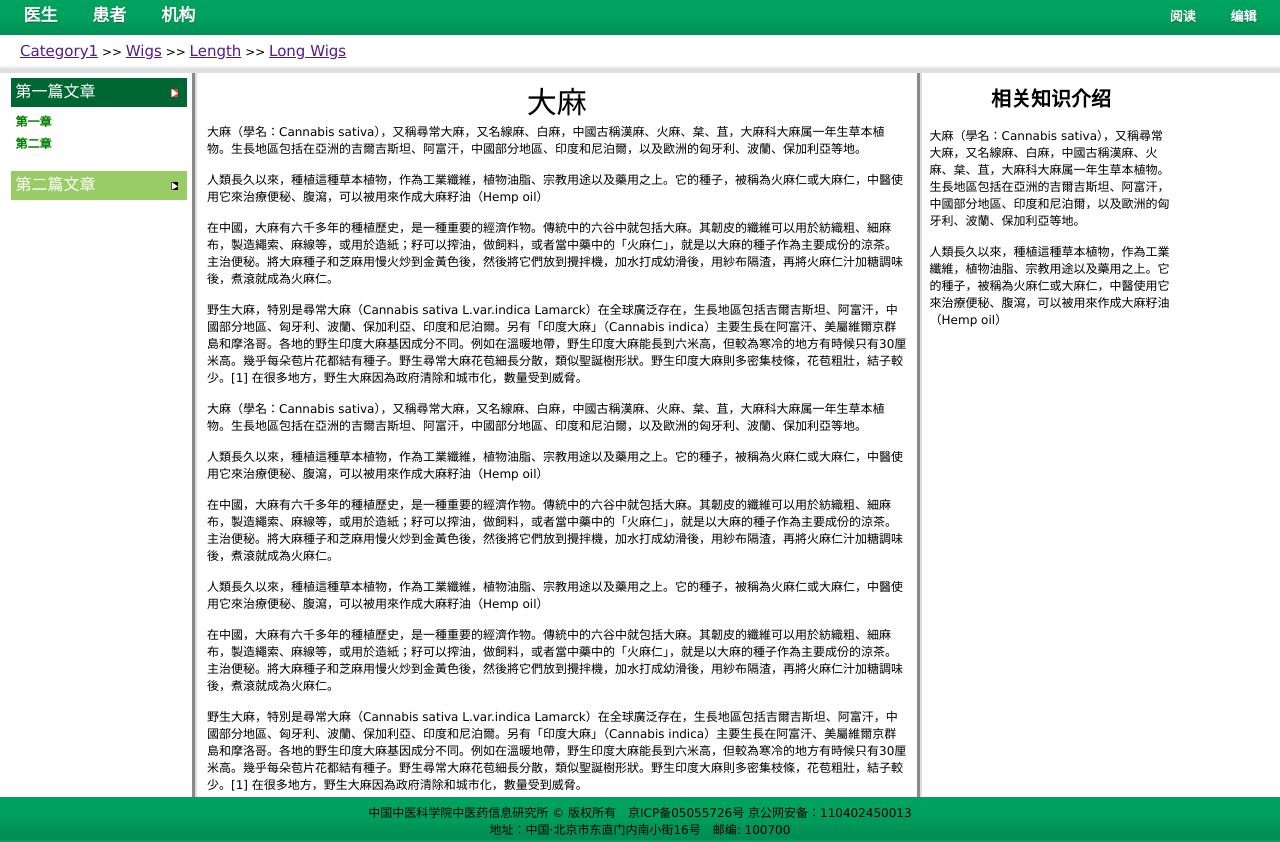
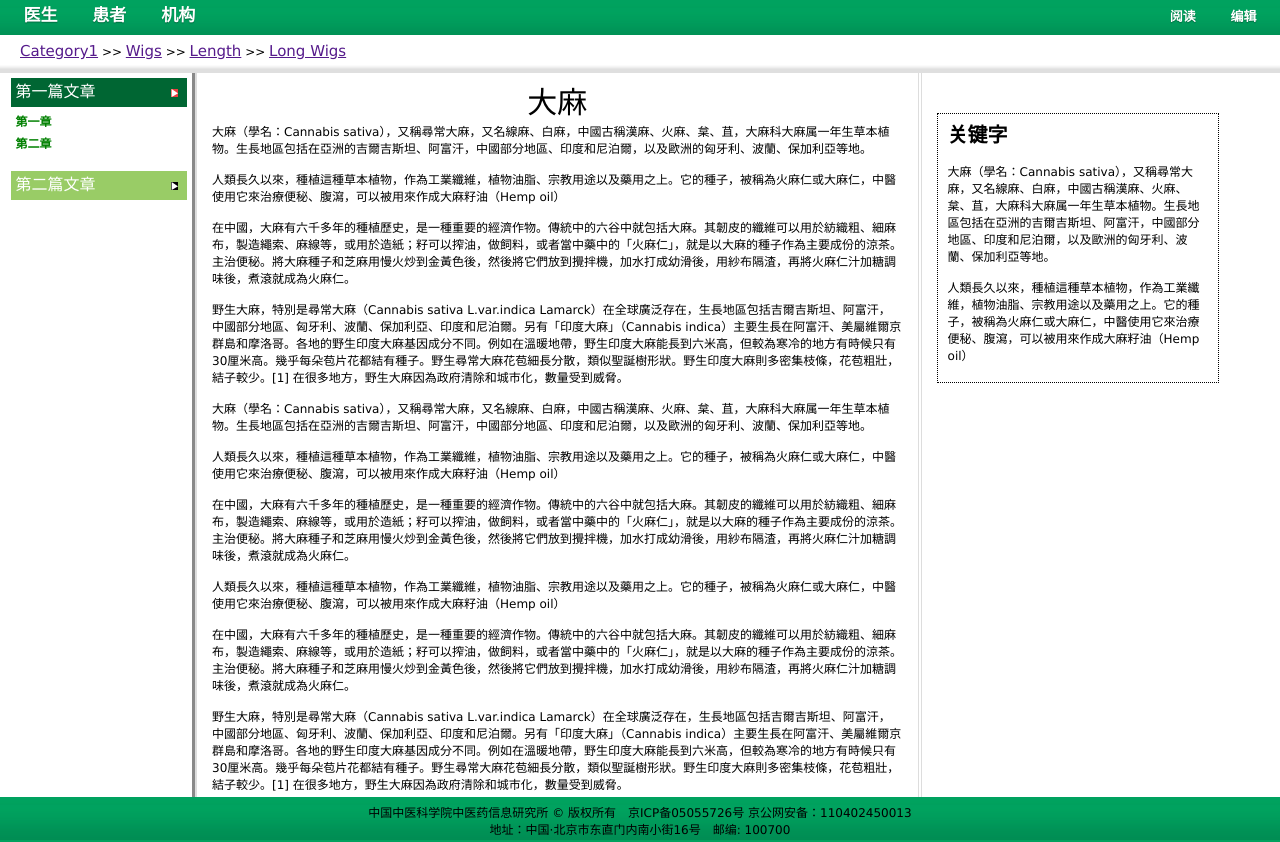
Before and after one commit to ChenJiaoyan/TCM, a PHP site: page / in a window 1280 px wide. Shown: the part 80-922 px from the top of the page. Run offline with PHP 8.4, Linux system fonts and the light colour scheme.

Commit message:
edit siderbar style

```diff
--- a/components/view.php
+++ b/components/view.php
@@ -34,7 +34,8 @@
     <div id="sidebar2">
   	<div class="border"></div>
     	<div id="side2Content">
-        	<h2 style="font-size:20px; font-weight:bold; text-align:center;">相关知识介绍</h2></br>
+
+        	<h2 style="font-size:20px; font-weight:bold; text-align:left;">关键字</h2></br>
 			<p>大麻（學名：Cannabis sativa），又稱尋常大麻，又名線麻、白麻，中國古稱漢麻、火麻、枲、苴，大麻科大麻属一年生草本植物。生長地區包括在亞洲的吉爾吉斯坦、阿富汗，中國部分地區、印度和尼泊爾，以及歐洲的匈牙利、波蘭、保加利亞等地。
 			</p><br/>
 			<p>人類長久以來，種植這種草本植物，作為工業纖維，植物油脂、宗教用途以及藥用之上。它的種子，被稱為火麻仁或大麻仁，中醫使用它來治療便秘、腹瀉，可以被用來作成大麻籽油（Hemp oil）
--- a/css/layout.css
+++ b/css/layout.css
@@ -31,10 +31,10 @@ body { font-family:Verdana; font-size:14px; margin:0;}
 #sidebar { float:left; width:15%;background:#fff;}
 #sidebar span{ float:right; margin-right:10px;}
 #content { float:left; width:57%; background:#ffa; background:white;}
-#content #content2{padding: 5px 10px 5px 10px;border-left-color: #DDDDDD;border-left-style: groove;border-left-width: 5px;border-right-color: #DDDDDD;border-right-style: groove;border-right-width: 5px;}
+#content #content2{padding: 5px 15px 5px 15px;border-left-color: #DDDDDD;border-left-style: groove;border-left-width: 5px;border-right-color: #DDDDDD;border-right-style:double;border-right-width: 4px;}
 #content #content2 #edit_mess{margin-top:50px;margin-left:50px;height:200px;}
 #sidebar2 {float:left; width:28%;background:#fff;}
-#sidebar2 #side2Content{padding: 10px 30% 5px 8px;}
+#sidebar2 #side2Content{float:left;width:260px;margin-top: 40px ;margin-bottom:5px ;margin-left:15px;border-style: dotted; border-width: 1px;padding:5px 10px 5px 10px;}
 .clearfloat {clear:both}
 #footer { height:45px; background:url(../images/menu_back.png);}
 
```
